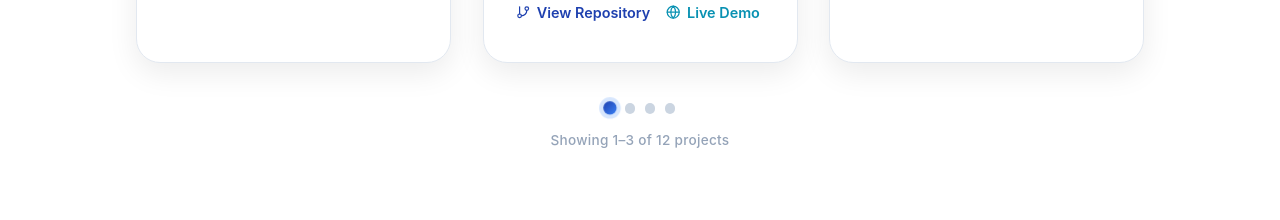
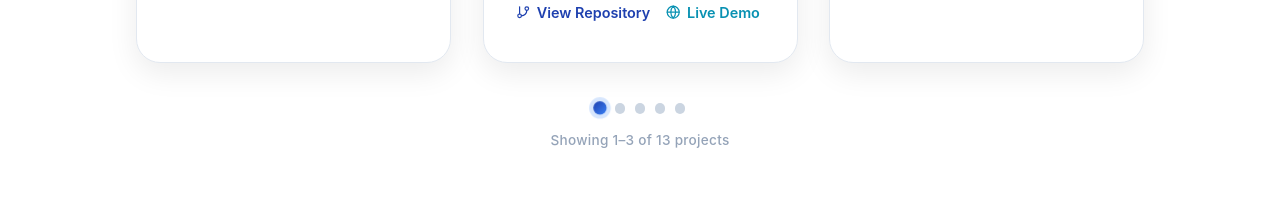
Before and after one commit to dzemilmanic/Portfolio, a React (Vite) app in the folder portfolio/: page / in a window 1280 px wide. Shown: the part 3700-3920 px from the top of the page. Built offline with nearby package versions, Linux system fonts and the light colour scheme.

Commit message:
trainify

```diff
--- a/portfolio/src/data/projects.ts
+++ b/portfolio/src/data/projects.ts
@@ -117,4 +117,13 @@ export const projects: Project[] = [
     hostedUrl: "",
     image: "https://i.postimg.cc/T20jGdtV/image.png",
   },
+  {
+    title: "Trainify",
+    description:
+      "Trainify sistem – moderno rešenje za upravljanje fudbalskim klubom, grupnim treninzima, članovima (polaznicima), trenerima, te internom komunikacijom i praćenjem napretka",
+    technologies: ["Angular", "ASP.NET core", "PostgreSQL"],
+    githubUrl: "https://github.com/dzemilmanic/Trainify-frontend",
+    hostedUrl: "https://trainify.up.railway.app/",
+    image: "",
+  },
 ];
```
